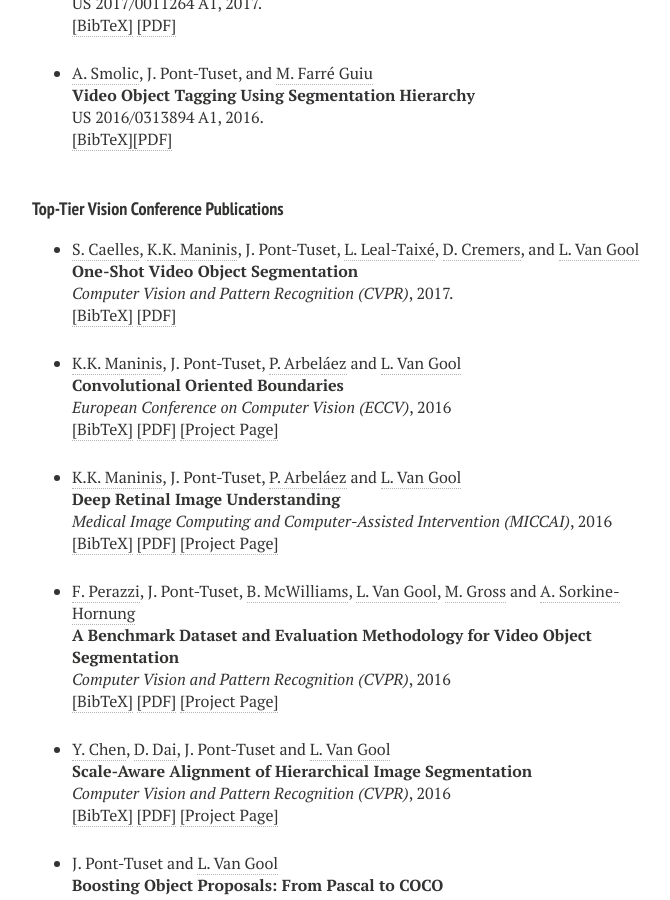
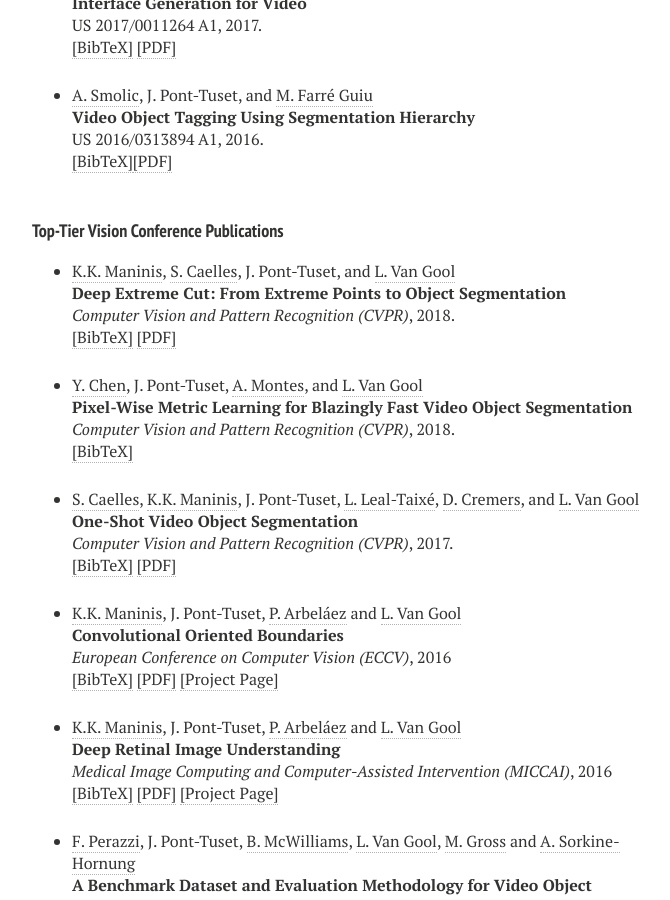
Before and after one commit to jponttuset/jponttuset.github.io, a Jekyll site: the page built from publications.md, in a window 1280 px wide and 900 px high, scrolled down 971 px. Shown: the whole window, without its empty margins (288-958 px from the left). Built offline with Jekyll 4.4.1, drawn with Linux system fonts in a browser that asks for light colours; nearby versions of some CDN libraries; some of the changed text lies outside the part shown.

Commit message:
- Updated publications

```diff
--- a/_layouts/publications.html
+++ b/_layouts/publications.html
@@ -86,22 +86,24 @@
 <!-- Generated from JabRef by PubList by Truong Nghiem at 11:44 on 2015.09.10. -->
 <ul class="biblist">
 
-<!-- Item: Maninis2017 -->
+<!-- Item: Maninis2018 -->
 <li ><p>
 <a href="http://www.vision.ee.ethz.ch/~kmaninis" target="_blank">K.K. Maninis</a>, J. Pont-Tuset, <a href="https://biomedicalcomputervision.uniandes.edu.co" target="_blank">P. Arbeláez</a> and <a href="http://www.vision.ee.ethz.ch/members/get_member.cgi?id=1" target="_blank">L. Van Gool</a><br><b>Convolutional Oriented Boundaries: From Image Segmentation to High-Level Tasks</b><br>
-<i>IEEE Transactions on Pattern Analysis and Machine Intelligence (TPAMI)</i>,
-2017.
+<i>IEEE Transactions on Pattern Analysis and Machine Intelligence (TPAMI)</i>, vol. 40, no. 4, pp. 819 - 833, 2018.
 <br />
-<a href="javascript:toggleBibtex('Maninis2017')">[BibTeX]</a>
+<a href="javascript:toggleBibtex('Maninis2018')">[BibTeX]</a>
 <a href="http://arxiv.org/abs/1701.04658" target="_blank">[PDF]</a> <a href="http://www.vision.ee.ethz.ch/~cvlsegmentation/cob/"  target="_blank">[Project Page]</a>
 </p>
-<div id="bib_Maninis2017" class="bibtex noshow">
+<div id="bib_Maninis2018" class="bibtex noshow">
 <pre>
-@article{Maninis2017,
+@article{Maninis2018,
   author = {Maninis, Kevis-Kokitsi and Pont-Tuset, Jordi and Arbel&aacute;ez, Pablo and Van Gool, Luc},
   title = {Convolutional Oriented Boundaries: From Image Segmentation to High-Level Tasks},
   journal = {IEEE Transactions on Pattern Analysis and Machine Intelligence (TPAMI)},
-  year = {2017}
+  year = {2018},
+  volume = {40},
+  number = {4},
+  pages = {819 - 833}
 }
 </pre>
 </div>
@@ -283,6 +285,53 @@
 
     <ul class="biblist">
 
+
+    <!-- Item: Maninis2018b -->
+<li ><p>
+<a href="http://www.vision.ee.ethz.ch/~kmaninis" target="_blank">K.K. Maninis</a>, <a href="https://ch.linkedin.com/in/sergicaelles" target="_blank">S. Caelles</a>, J. Pont-Tuset, and <a href="http://www.vision.ee.ethz.ch/members/get_member.cgi?id=1" target="_blank">L. Van Gool</a>
+<br><b>Deep Extreme Cut: From Extreme Points to Object Segmentation</b><br>
+<i>Computer Vision and Pattern Recognition (CVPR)</i>,
+2018.
+<br />
+<a href="javascript:toggleBibtex('Maninis2018b')">[BibTeX]</a>
+<a href="https://arxiv.org/abs/1711.09081" target="_blank">[PDF]</a>
+</p>
+<div id="bib_Maninis2018b" class="bibtex noshow">
+<pre>
+@inproceedings{Maninis2018b,
+  author = {K.-K. Maninis, S. Caelles, J. Pont-Tuset, and L. {Van Gool}},
+  title = {Deep Extreme Cut: From Extreme Points to Object Segmentation},
+  booktitle = {Computer Vision and Pattern Recognition (CVPR)},
+  year = {2018}
+}
+</pre>
+</div>
+</li>
+
+
+    <!-- Item: Chen2018 -->
+<li ><p>
+<a href="http://www.vision.ee.ethz.ch/~yuhchen/" target="_blank">Y. Chen</a>, J. Pont-Tuset, <a href="http://montesg.xyz/" target="_blank">A. Montes</a>, and <a href="http://www.vision.ee.ethz.ch/members/get_member.cgi?id=1" target="_blank">L. Van Gool</a>
+<br><b>Pixel-Wise Metric Learning for Blazingly Fast Video Object Segmentation</b><br>
+<i>Computer Vision and Pattern Recognition (CVPR)</i>,
+2018.
+<br />
+<a href="javascript:toggleBibtex('Chen2018')">[BibTeX]</a>
+</p>
+<div id="bib_Chen2018" class="bibtex noshow">
+<pre>
+@inproceedings{Chen2018,
+  author = {Y. Chen, J. Pont-Tuset, A. Montes, and L. {Van Gool}},
+  title = {Pixel-Wise Metric Learning for Blazingly Fast Video Object Segmentation},
+  booktitle = {Computer Vision and Pattern Recognition (CVPR)},
+  year = {2018}
+}
+</pre>
+</div>
+</li>
+
+
+
     <!-- Item: Caelles2017 -->
 <li ><p>
 <a href="https://ch.linkedin.com/in/sergicaelles" target="_blank">S. Caelles</a>, <a href="http://www.vision.ee.ethz.ch/~kmaninis" target="_blank">K.K. Maninis</a>, J. Pont-Tuset, <a href="https://lealtaixe.github.io" target="_blank">L. Leal-Taixé</a>,
@@ -292,12 +341,12 @@
 2017.
 <br />
 <a href="javascript:toggleBibtex('Caelles2017')">[BibTeX]</a>
-<a href="https://arxiv.org/abs/1611.05198">[PDF]</a>
+<a href="https://arxiv.org/abs/1611.05198" target="_blank">[PDF]</a>
 </p>
 <div id="bib_Caelles2017" class="bibtex noshow">
 <pre>
 @inproceedings{Caelles2017,
-  author = {S. Caelles and K.-K. Maninis and J. Pont-Tuset and L. Leal-Taix\'e and D. Cremers and L. {Van Gool},
+  author = {S. Caelles and K.-K. Maninis and J. Pont-Tuset and L. Leal-Taix\'e and D. Cremers and L. {Van Gool}},
   title = {One-Shot Video Object Segmentation},
   booktitle = {Computer Vision and Pattern Recognition (CVPR)},
   year = {2017}
@@ -321,7 +370,7 @@
 <div id="bib_Maninis2016a" class="bibtex noshow">
 <pre>
 @inproceedings{Maninis2016a,
-  author = {K.K. Maninis and J. Pont-Tuset and P. Arbel\'{a}ez and L. Van Gool},
+  author = {K.K. Maninis and J. Pont-Tuset and P. Arbel\'{a}ez and L. {Van Gool}},
   title = {Convolutional Oriented Boundaries},
   booktitle = {European Conference on Computer Vision (ECCV)},
   year = {2016}
```
